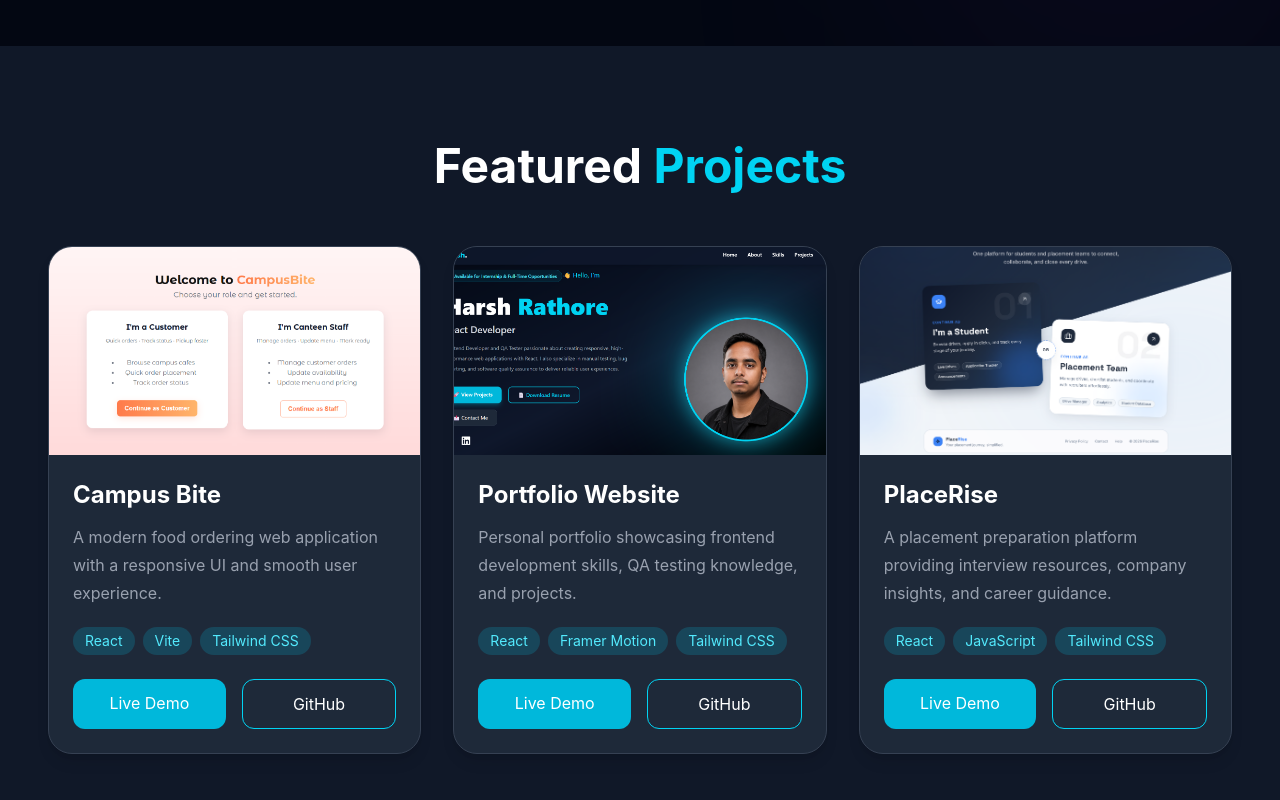
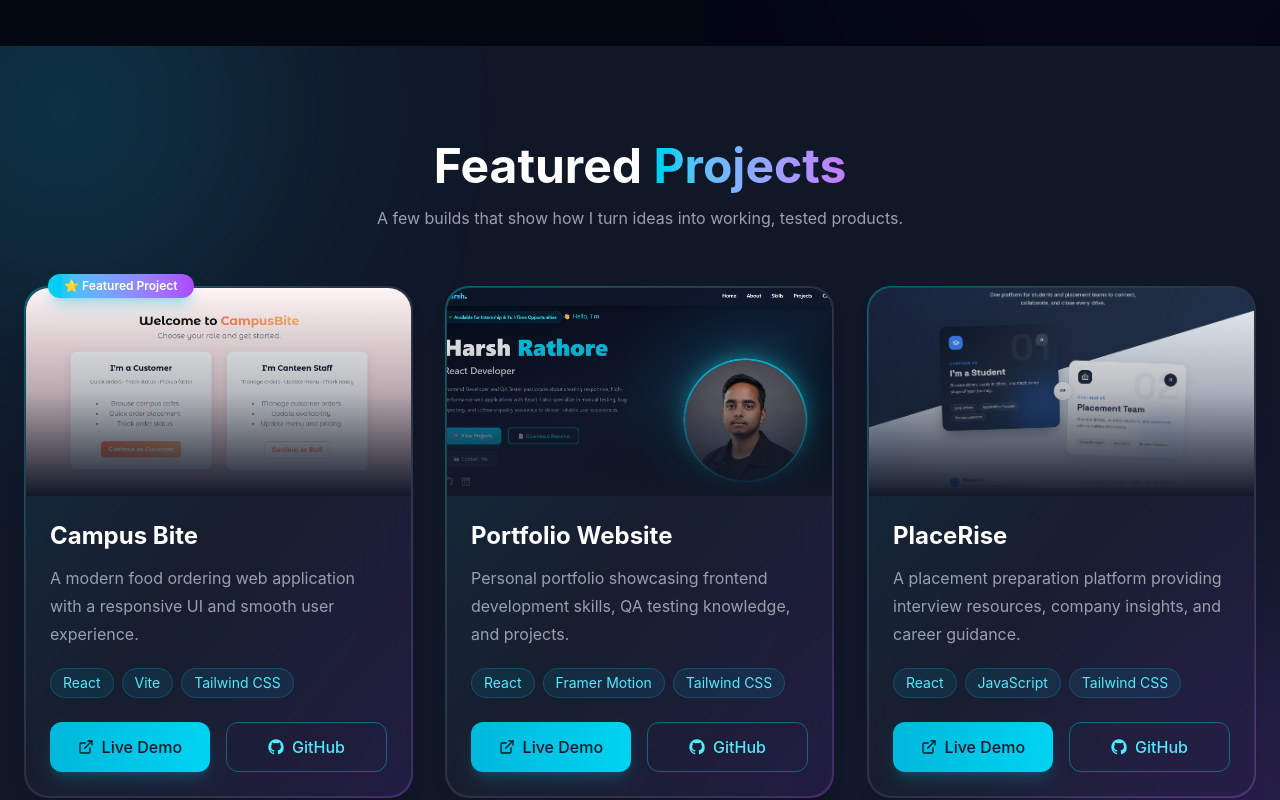
Before and after one commit to Rathore95688/portfolio-website, a React (Vite) app: page / in a window 1280 px wide. Shown: the part 3020-3820 px from the top of the page. Built offline with nearby package versions, Linux system fonts and the light colour scheme.

Commit message:
oriject sec update

```diff
--- a/src/components/Projects.jsx
+++ b/src/components/Projects.jsx
@@ -1,3 +1,4 @@
+import { useRef, useState } from "react";
 import campusbite from "../assets/campusbite.png";
 import placerise from "../assets/placerise.png";
 import portfolio from "../assets/portfolio.png";
@@ -11,6 +12,7 @@ const projects = [
     tech: ["React", "Vite", "Tailwind CSS"],
     github: "https://github.com/Rathore95688/CampusBite",
     live: "https://campusbite-1eqe.onrender.com/user-selection",
+    featured: true,
   },
   {
     title: "Portfolio Website",
@@ -32,44 +34,104 @@ const projects = [
   },
 ];
 
-const Projects = () => {
+const GithubIcon = ({ className }) => (
+  <svg viewBox="0 0 24 24" fill="currentColor" className={className}>
+    <path d="M12 .5C5.73.5.5 5.73.5 12c0 5.08 3.29 9.39 7.86 10.91.58.11.79-.25.79-.56 0-.28-.01-1.02-.02-2-3.2.7-3.88-1.54-3.88-1.54-.53-1.34-1.29-1.7-1.29-1.7-1.05-.72.08-.71.08-.71 1.17.08 1.78 1.2 1.78 1.2 1.03 1.77 2.71 1.26 3.37.96.1-.75.4-1.26.73-1.55-2.55-.29-5.23-1.28-5.23-5.69 0-1.26.45-2.28 1.19-3.09-.12-.29-.52-1.46.11-3.04 0 0 .97-.31 3.18 1.18a11 11 0 0 1 5.8 0c2.2-1.49 3.17-1.18 3.17-1.18.64 1.58.24 2.75.12 3.04.74.81 1.19 1.83 1.19 3.09 0 4.42-2.69 5.39-5.25 5.68.41.36.78 1.08.78 2.18 0 1.57-.01 2.84-.01 3.23 0 .31.21.68.8.56A10.52 10.52 0 0 0 23.5 12C23.5 5.73 18.27.5 12 .5Z" />
+  </svg>
+);
+
+const ExternalLinkIcon = ({ className }) => (
+  <svg
+    viewBox="0 0 24 24"
+    fill="none"
+    stroke="currentColor"
+    strokeWidth="2"
+    strokeLinecap="round"
+    strokeLinejoin="round"
+    className={className}
+  >
+    <path d="M18 13v6a2 2 0 0 1-2 2H5a2 2 0 0 1-2-2V8a2 2 0 0 1 2-2h6" />
+    <polyline points="15 3 21 3 21 9" />
+    <line x1="10" y1="14" x2="21" y2="3" />
+  </svg>
+);
+
+const ProjectCard = ({ project, index }) => {
+  const cardRef = useRef(null);
+  const [tilt, setTilt] = useState({ x: 0, y: 0 });
+
+  const handleMouseMove = (e) => {
+    const card = cardRef.current;
+    if (!card) return;
+    const rect = card.getBoundingClientRect();
+    const x = e.clientX - rect.left;
+    const y = e.clientY - rect.top;
+    const centerX = rect.width / 2;
+    const centerY = rect.height / 2;
+    const rotateX = ((y - centerY) / centerY) * -6;
+    const rotateY = ((x - centerX) / centerX) * 6;
+    setTilt({ x: rotateX, y: rotateY });
+  };
+
+  const resetTilt = () => setTilt({ x: 0, y: 0 });
+
   return (
-    <section id="projects" className="bg-gray-900 py-24 px-6 text-white">
-      <div className="max-w-7xl mx-auto px-6">
+    <div
+      className="opacity-110 animate-fade-up"
+      style={{ animationDelay: `${index * 150}ms` }}
+    >
+      <div
+        ref={cardRef}
+        onMouseMove={handleMouseMove}
+        onMouseLeave={resetTilt}
+        style={{
+          transform: `perspective(1000px) rotateX(${tilt.x}deg) rotateY(${tilt.y}deg)`,
+        }}
+        className="group relative rounded-3xl p-[1px] bg-gradient-to-br from-cyan-400/40 via-white/10 to-purple-500/40 transition-transform duration-300 ease-out shadow-lg hover:shadow-cyan-500/20"
+      >
+        {project.featured && (
+          <span className="absolute -top-3 left-6 z-20 rounded-full bg-gradient-to-r from-cyan-400 to-purple-500 px-4 py-1 text-xs font-semibold text-white shadow-lg shadow-cyan-500/30">
+            ⭐ Featured Project
+          </span>
+        )}
 
-        <h2 className="text-5xl font-bold text-center mb-14">
-          Featured <span className="text-cyan-400">Projects</span>
-        </h2>
-
-        <div className="grid md:grid-cols-3 gap-8">
-
-          {projects.map((project, index) => (
-            <div
-              key={index}
-              className="rounded-3xl overflow-hidden bg-gray-800 border border-gray-700 hover:border-cyan-400 hover:-translate-y-3 transition-all duration-300 shadow-lg"
-            >
-              {/* Placeholder Image */}
+        <div className="relative h-full overflow-hidden rounded-3xl bg-gray-900/70 backdrop-blur-xl border border-white/10">
+          <div className="relative h-52 overflow-hidden">
             <img
               src={project.image}
               alt={project.title}
-  className="w-full h-52 object-cover transition-transform duration-500 hover:scale-105"
+              className="h-full w-full object-cover transition-transform duration-700 ease-out group-hover:scale-110"
             />
+            <div className="absolute inset-0 bg-gradient-to-t from-gray-900 via-gray-900/30 to-transparent" />
+
+
+              <a
+              href={project.live}
+              target="_blank"
+              rel="noreferrer"
+              className="absolute inset-0 flex items-center justify-center bg-gray-950/70 opacity-0 backdrop-blur-sm transition-opacity duration-300 group-hover:opacity-100"
+            >
+              <span className="flex items-center gap-2 rounded-full border border-cyan-400/60 bg-cyan-400/10 px-5 py-2 text-sm font-medium text-cyan-300">
+                <ExternalLinkIcon className="h-4 w-4" />
+                View Live
+              </span>
+            </a>
+          </div>
 
           <div className="p-6">
-
-                <h3 className="text-2xl font-bold mb-3">
+            <h3 className="mb-3 text-2xl font-bold text-white">
               {project.title}
             </h3>
 
-                <p className="text-gray-400 leading-7 mb-5">
+            <p className="mb-5 leading-7 text-gray-400">
               {project.description}
             </p>
 
-                <div className="flex flex-wrap gap-2 mb-6">
+            <div className="mb-6 flex flex-wrap gap-2">
               {project.tech.map((item) => (
                 <span
                   key={item}
-                      className="bg-cyan-500/20 text-cyan-300 px-3 py-1 rounded-full text-sm"
+                  className="rounded-full border border-cyan-400/20 bg-cyan-500/10 px-3 py-1 text-sm text-cyan-300"
                 >
                   {item}
                 </span>
@@ -77,11 +139,13 @@ const Projects = () => {
             </div>
 
             <div className="flex gap-4">
-
               <a
                 href={project.live}
-                    className="flex-1 text-center bg-cyan-500 py-3 rounded-xl hover:bg-cyan-600 transition"
+                target="_blank"
+                rel="noreferrer"
+                className="flex flex-1 items-center justify-center gap-2 rounded-xl bg-gradient-to-r from-cyan-500 to-cyan-400 py-3 font-medium text-gray-900 shadow-lg shadow-cyan-500/20 transition hover:shadow-cyan-400/40"
               >
+                <ExternalLinkIcon className="h-4 w-4" />
                 Live Demo
               </a>
 
@@ -89,19 +153,44 @@ const Projects = () => {
                 href={project.github}
                 target="_blank"
                 rel="noreferrer"
-                    className="flex-1 text-center border border-cyan-400 py-3 rounded-xl hover:bg-cyan-400 hover:text-black transition"
+                className="flex flex-1 items-center justify-center gap-2 rounded-xl border border-cyan-400/40 py-3 font-medium text-cyan-300 transition hover:bg-cyan-400/10 hover:border-cyan-400"
               >
+                <GithubIcon className="h-4 w-4" />
                 GitHub
               </a>
-
-                </div>
-
             </div>
           </div>
+        </div>
+      </div>
+    </div>
+  );
+};
+
+const Projects = () => {
+  return (
+    <section
+      id="projects"
+      className="relative overflow-hidden bg-gray-900 px-6 py-24 text-white"
+    >
+      <div className="pointer-events-none absolute -top-32 -left-32 h-96 w-96 rounded-full bg-cyan-500/20 blur-[120px]" />
+      <div className="pointer-events-none absolute -bottom-32 -right-32 h-96 w-96 rounded-full bg-purple-500/20 blur-[120px]" />
+
+      <div className="relative mx-auto max-w-7xl">
+        <h2 className="mb-4 text-center text-5xl font-bold">
+          Featured{" "}
+          <span className="bg-gradient-to-r from-cyan-400 to-purple-400 bg-clip-text text-transparent">
+            Projects
+          </span>
+        </h2>
+        <p className="mx-auto mb-14 max-w-xl text-center text-gray-400">
+          A few builds that show how I turn ideas into working, tested products.
+        </p>
+
+        <div className="grid gap-8 md:grid-cols-3">
+          {projects.map((project, index) => (
+            <ProjectCard key={project.title} project={project} index={index} />
           ))}
-
         </div>
-
       </div>
     </section>
   );
```
Lines whose indentation alone changed are shown as unchanged.
